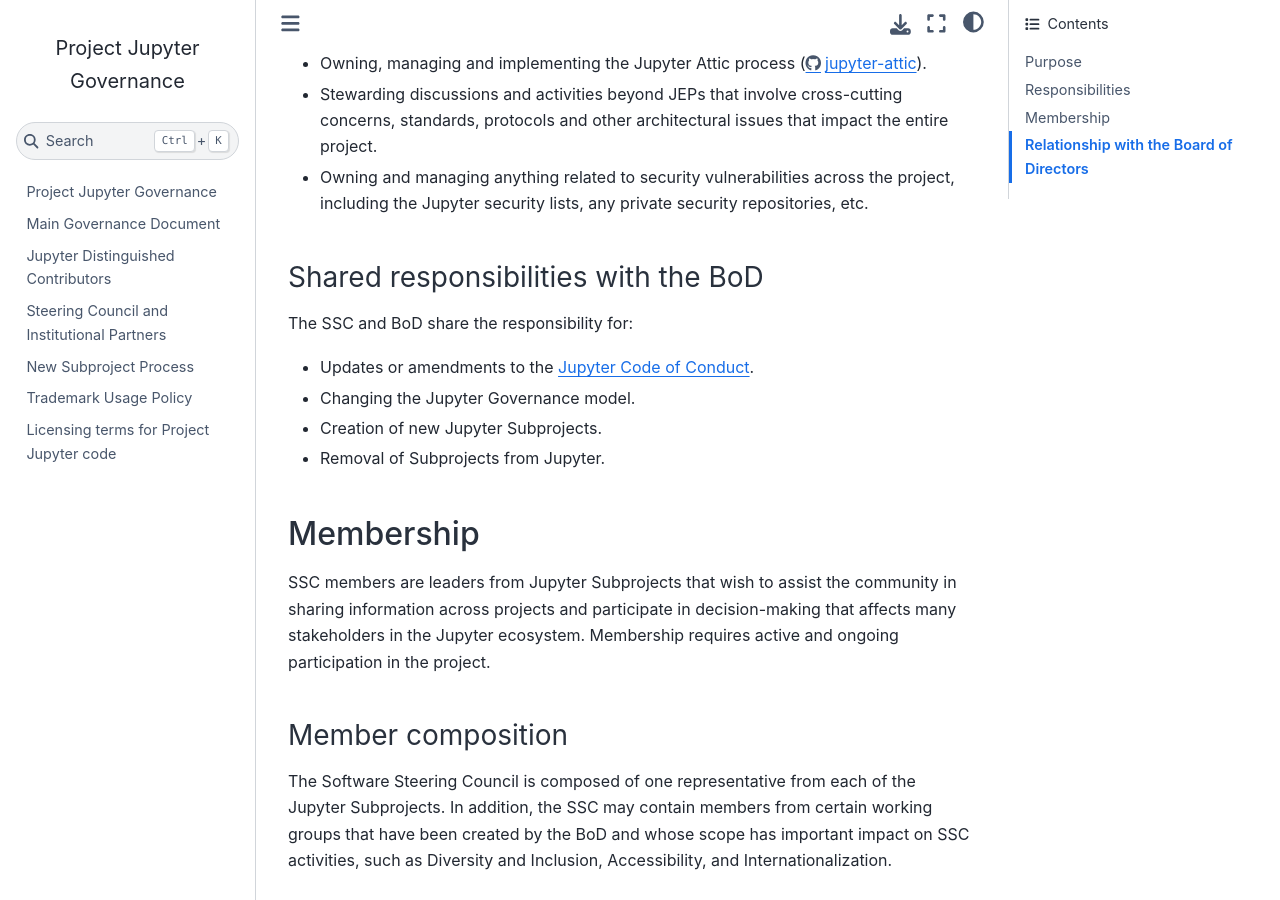
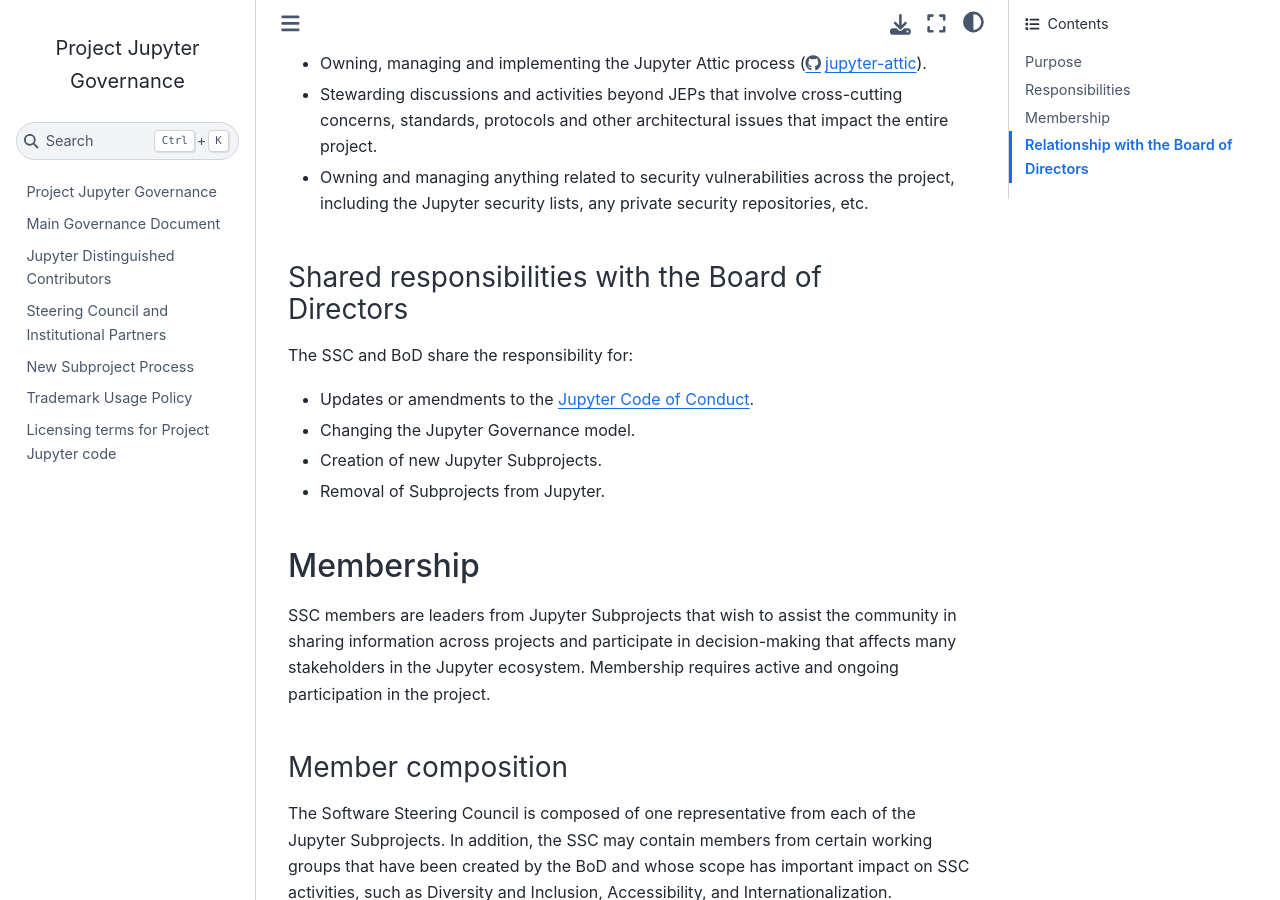
Before and after one commit to jupyter/governance, a Jupyter Book: the page built from software_steering_council.md, in a window 1280 px wide and 900 px high, scrolled down 875 px. Built offline with Jupyter Book 1.0.4 settings and Sphinx 7.4.7 and the Sphinx Book theme 1.1.4, drawn with Linux system fonts in a browser that asks for light colours; pages that are not in the unit, such as notebooks, are missing from menus.

Commit message:
BoD => Board of Directors

```diff
--- a/software_steering_council.md
+++ b/software_steering_council.md
@@ -18,7 +18,7 @@
 - Stewarding discussions and activities beyond JEPs that involve cross-cutting concerns, standards, protocols and other architectural issues that impact the entire project.
 - Owning and managing anything related to security vulnerabilities across the project, including the Jupyter security lists, any private security repositories, etc.
 
-### Shared responsibilities with the BoD
+### Shared responsibilities with the Board of Directors
 
 The SSC and BoD share the responsibility for:
 
```
